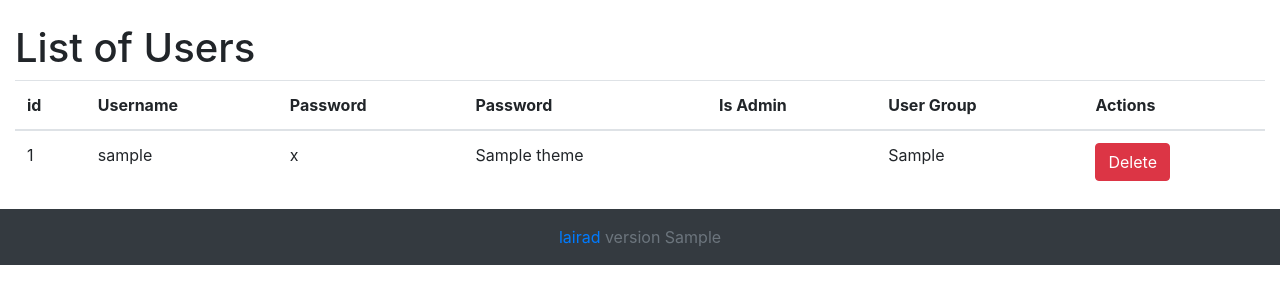
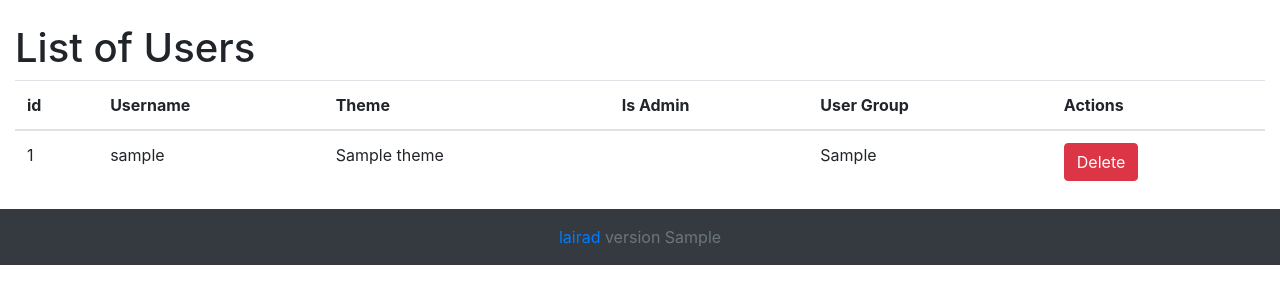
Before and after one commit to th-neu/lairad, a Python web app: template templates/list_users.html in a window 1280 px wide. Shown: the part 56-360 px from the top of the page. Run offline with Jinja, Linux system fonts and the light colour scheme; the template is opened without the code that fills it: most values are stand-ins (such as "Sample title", 1, 10 or a date in 2020).

Commit message:
feat: removed password from user_list

```diff
--- a/templates/list_users.html
+++ b/templates/list_users.html
@@ -9,8 +9,7 @@
       <tr>
 	    <th>id</th>
         <th>Username</th>
-        <th>Password</th>
-        <th>Password</th>
+        <th>Theme</th>
 		<th>Is Admin</th>
 		<th>User Group</th>
         <th>Actions</th>
@@ -21,7 +20,6 @@
         <tr>
 		  <td>{{ user.id }}</td>
           <td>{{ user.username }}</td>
-          <td>{{ user.password }}</td>
           <td>{{ user.theme }}</td>
 		  <td>{{ user.is_admin }}</td>
           <td>{{ user.user_group }}</td>
```
